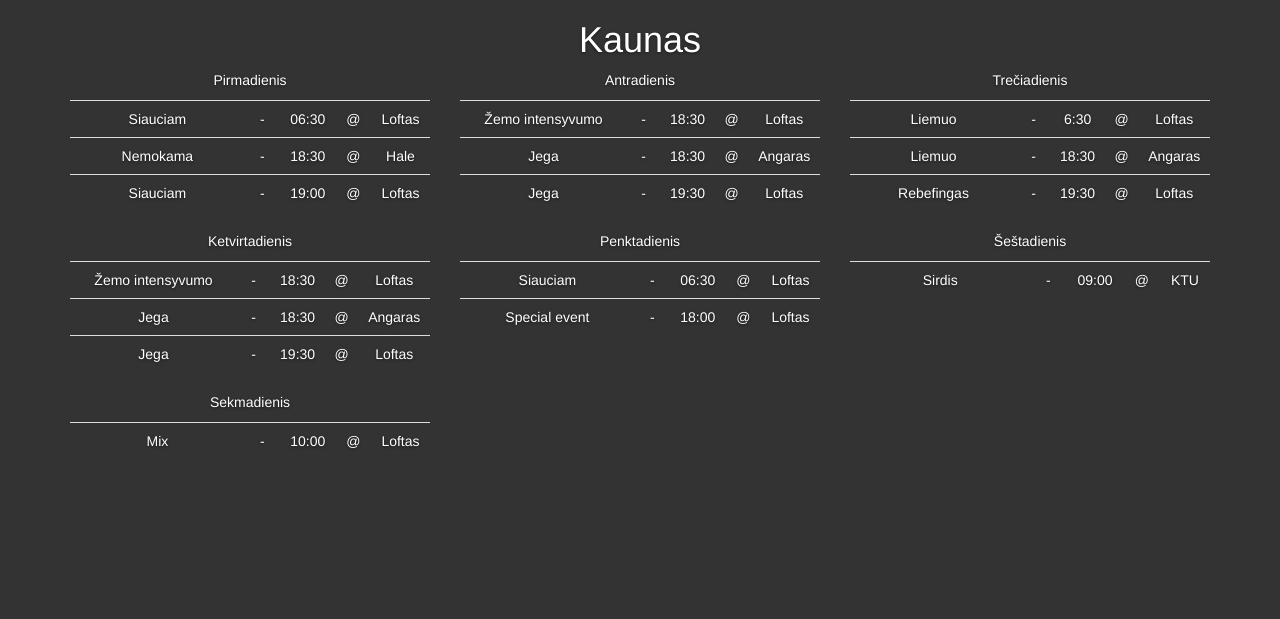
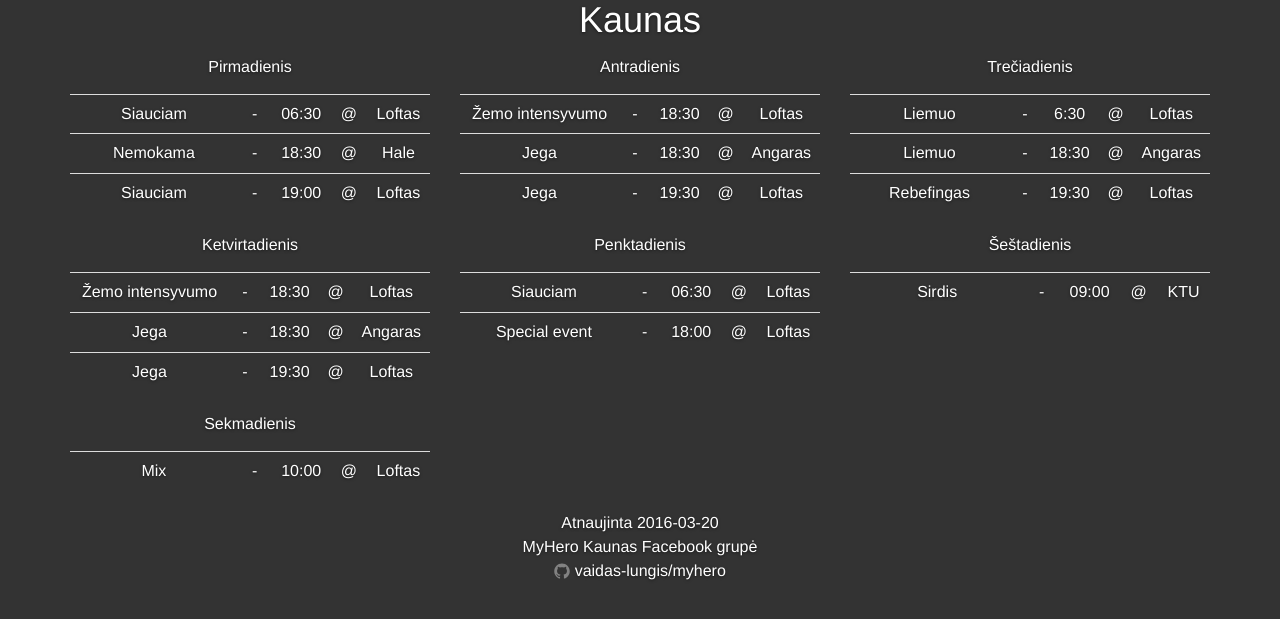
Before and after one commit to vaidas-lungis/myhero, a Jekyll site: the page built from index.html, in a window 1280 px wide. Shown: the top 619 px of the page. Built offline with Jekyll 4.4.1, drawn with Linux system fonts in a browser that asks for light colours; nearby versions of some CDN libraries.

Commit message:
add footer
with contactsinformation

```diff
--- a/_config.yml
+++ b/_config.yml
@@ -11,6 +11,6 @@ email:
 description: "MyHero.lt tvarkaraščiai"
 baseurl: "/myhero" # the subpath of your site, e.g. /blog
 url: "http://vaidas.info" # the base hostname & protocol for your site
-
+repo: "vaidas-lungis/myhero"
 # Build settings
 markdown: kramdown
--- a/_includes/footer.html
+++ b/_includes/footer.html
@@ -1,5 +1,7 @@
-<div class="mastfoot">
-    <div class="inner">
-        <p>Cover template for <a href="http://getbootstrap.com">Bootstrap</a>, by <a href="https://twitter.com/mdo">@mdo</a>.</p>
+<div class="footer">
+    <div class="container">
+        <div>Atnaujinta {{ site.time | date: "%F" }} </div>
+        <div><a href="https://www.facebook.com/groups/840021722755455/">MyHero Kaunas Facebook grupė</a></div>
+        <div>{% include icon-github.html username=site.repo %}</div>
     </div>
 </div>
--- a/_includes/head.html
+++ b/_includes/head.html
@@ -14,6 +14,7 @@
   <link href="{{site.baseurl}}/css/ie10-viewport-bug-workaround.css" rel="stylesheet">
 
   <!-- Custom styles for this template -->
+  <link href="{{site.baseurl}}/css/main.css" rel="stylesheet">
   <link href="{{site.baseurl}}/css/cover.css" rel="stylesheet">
 
   <!-- HTML5 shim and Respond.js for IE8 support of HTML5 elements and media queries -->
--- a/_layouts/default.html
+++ b/_layouts/default.html
@@ -6,6 +6,7 @@
   <div class="container">
     {{ content }}
   </div>
+  {% include footer.html %}
     {% include footer-js.html %}
 
   </body>
```
